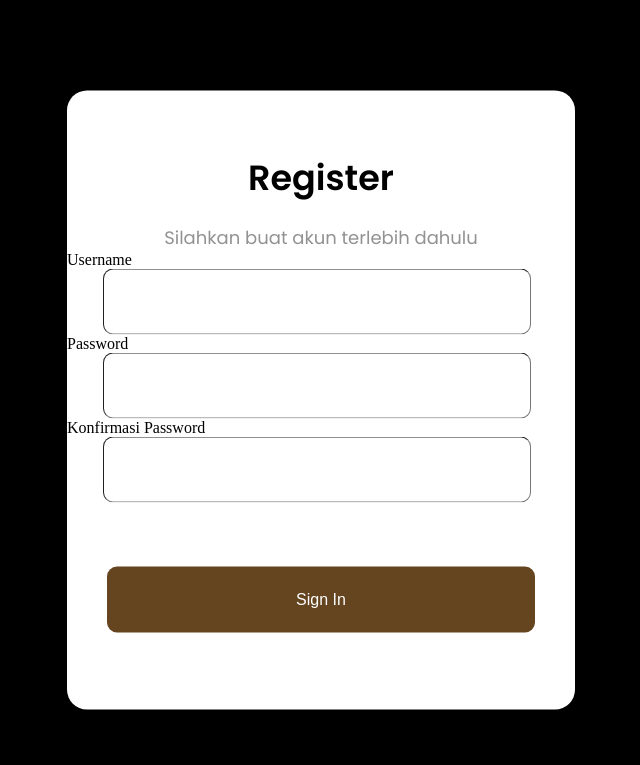
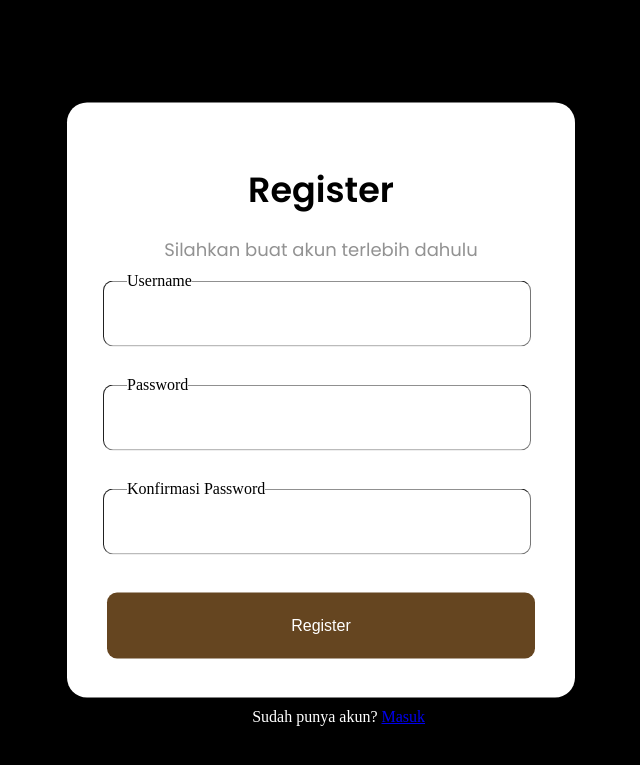
Before and after one commit to jyuanwibawa/warung_kopi, a PHP site: page /register.html in a window 1280 px wide. Shown: the top 765 px of the page, without its empty margins (319-959 px from the left). Run offline with PHP 8.4, Linux system fonts and the light colour scheme.

Commit message:
style register

```diff
--- a/css/register.css
+++ b/css/register.css
@@ -1,17 +1,23 @@
-    body{
+    body {
         background-color: black;
 
     }
-    .bg_regist{
+
+    .bg_regist {
         background-color: #ffffff;
-        height: 619px; /* panjang */
-        width: 508px; /* lebar */
+        height: 595px;
+        /* panjang */
+        width: 508px;
+        /* lebar */
         position: absolute;
-        top: 50%; /* Memposisikan elemen 50% dari atas layar */
-        left: 50%; /* Memposisikan elemen 50% dari kiri layar */
+        top: 50%;
+        /* Memposisikan elemen 50% dari atas layar */
+        left: 50%;
+        /* Memposisikan elemen 50% dari kiri layar */
         transform: translate(-50%, -50%);
         border-radius: 20px;
     }
+
     .textmid {
         color: black;
         font-size: 35px;
@@ -20,6 +26,7 @@
         font-family: 'Poppins', sans-serif;
         font-weight: bold;
     }
+
     .silahkan {
         color: #929292;
         font-size: 18px;
@@ -27,6 +34,7 @@
         margin-top: 20px;
         font-family: 'Poppins', sans-serif;
     }
+
     .form_username input {
         width: 428px;
         height: 66px;
@@ -35,41 +43,77 @@
         border-radius: 10px;
         border-width: 1px;
     }
+
+    .label_usn {
+        background-color: #ffffff;
+        position: absolute;
+        margin-left: 60px;
+        margin-top: 9px;
+    }
+    .label_pw {
+        background-color: #ffffff;
+        position: absolute;
+        margin-left: 60px;
+        margin-top: 29px;
+    }
+    .label_konfpw {
+        background-color: #ffffff;
+        position: absolute;
+        margin-left: 60px;
+        margin-top: 29px;
+    }
+
     .form_password input {
         width: 428px;
         height: 66px;
         margin-left: 36px;
+        margin-top: 20px;
         box-sizing: border-box;
         border-radius: 10px;
         border-width: 1px;
     }
+
     .form_konfirmasi_password input {
         width: 428px;
         height: 66px;
         margin-left: 36px;
+        margin-top: 20px;
         box-sizing: border-box;
         border-radius: 10px;
         border-width: 1px;
     }
+
     .form_button {
 
         text-align: center;
-        margin-top: 60px; /* Spasi di atas tombol */
+        margin-top: 34px;
+        /* Spasi di atas tombol */
     }
+
     .form_button button {
         width: 428px;
         height: 66px;
-        background-color: #654520; /* Hijau default */
-        color: white; /* Warna teks default */
-        border: none; /* Menghilangkan border default */
-        padding: 15px 158px; /* Spasi di dalam tombol */
+        background-color: #654520;
+        /* Hijau default */
+        color: white;
+        /* Warna teks default */
+        border: none;
+        /* Menghilangkan border default */
+        padding: 15px 158px;
+        /* Spasi di dalam tombol */
         text-align: center;
-        text-decoration: none; /* Menghilangkan garis bawah */
-        display: inline-block; /* Menampilkan tombol secara inline */
-        font-size: 16px; /* Ukuran teks */
-        margin: 4px 2px; /* Spasi di sekitar tombol */
-        cursor: pointer; /* Mengubah cursor menjadi pointer saat hover */
-        border-radius: 10px; /* Sudut tumpul tombol */
+        text-decoration: none;
+        /* Menghilangkan garis bawah */
+        display: inline-block;
+        /* Menampilkan tombol secara inline */
+        font-size: 16px;
+        /* Ukuran teks */
+        margin: 4px 2px;
+        /* Spasi di sekitar tombol */
+        cursor: pointer;
+        /* Mengubah cursor menjadi pointer saat hover */
+        border-radius: 10px;
+        /* Sudut tumpul tombol */
         transition: background-color 0.3s ease;
     }
 
@@ -77,7 +121,13 @@
         background-color: #ffffff;
         color: black;
         border-width: 10px;
-        border: 2px solid  #654520;
+        border: 2px solid #654520;
 
         /* Warna tombol saat hover */
     }
+    .tanya {
+        color: #ffffff;
+        position: absolute;
+        margin-top: 700px;
+        margin-left: 44%;
+    }
--- a/register.html
+++ b/register.html
@@ -19,30 +19,33 @@
         </div>
         <div class="form_username">
             <form action="" method="post">
-                <label>Username</label><br>
+                <label class="label_usn">Username</label><br>
                 <input type="text" name="form_username"><br>
             </form>
         </div>
         <div class="form_password">
             <form action="" method="post">
-                <label>Password</label><br>
+                <label class="label_pw">Password</label><br>
                 <input type="password" name="form_password"><br>
             </form>
         </div>
 
         <div class="form_konfirmasi_password">
             <form action="" method="post">
-                <label>Konfirmasi Password</label><br>
+                <label class="label_konfpw">Konfirmasi Password</label><br>
                 <input type="password" name="form_konfirmasi_password"><br>
             </form>
         </div>
         <div class="form_button">
-            <button type="submit">Sign In</button>
+            <button type="submit">Register</button>
         </div>
-
-
     </div>
-
+    <div class="tanya">
+        Sudah punya akun?
+        <a href="login.html">
+            Masuk
+        </a>
+    </div>
 
     </div>
     </div>
```
